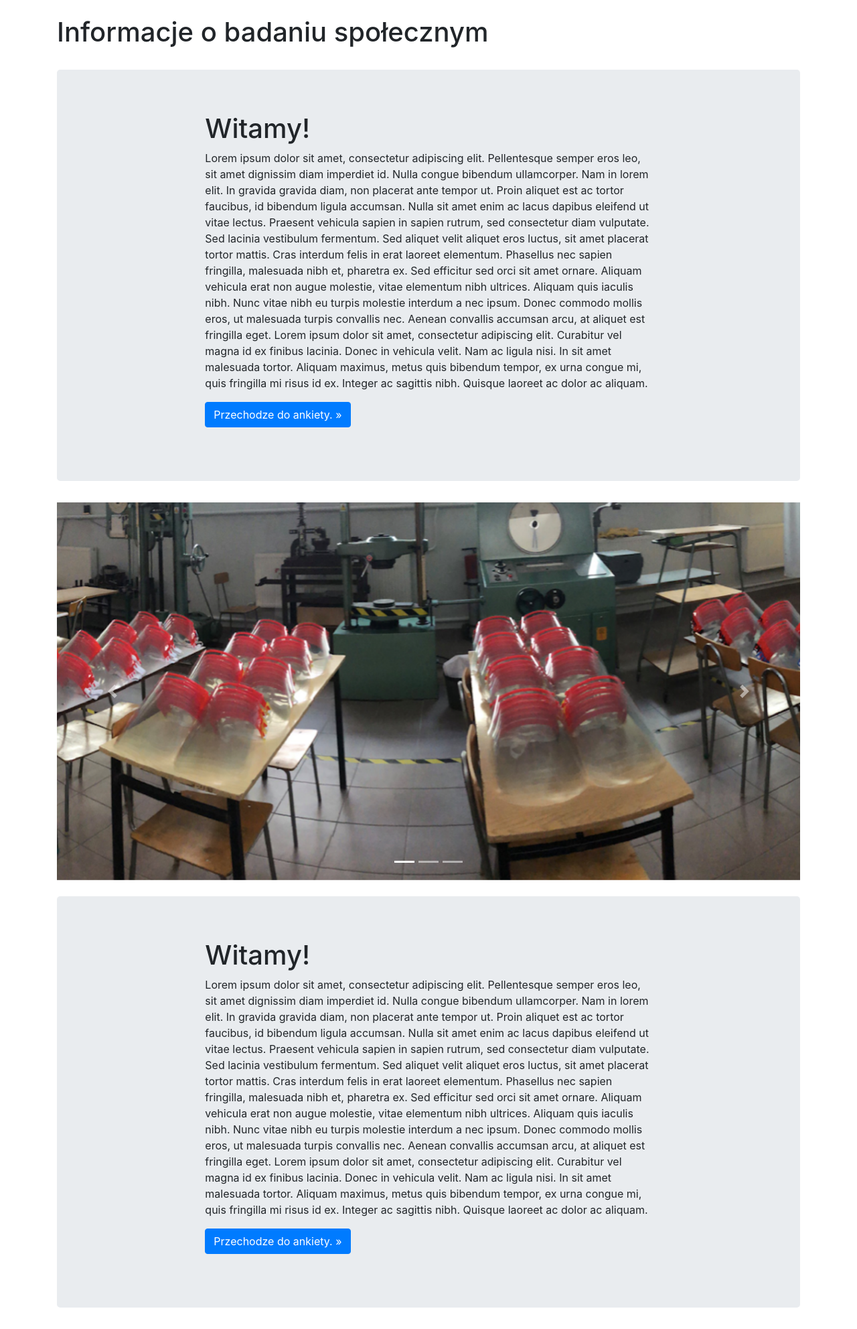
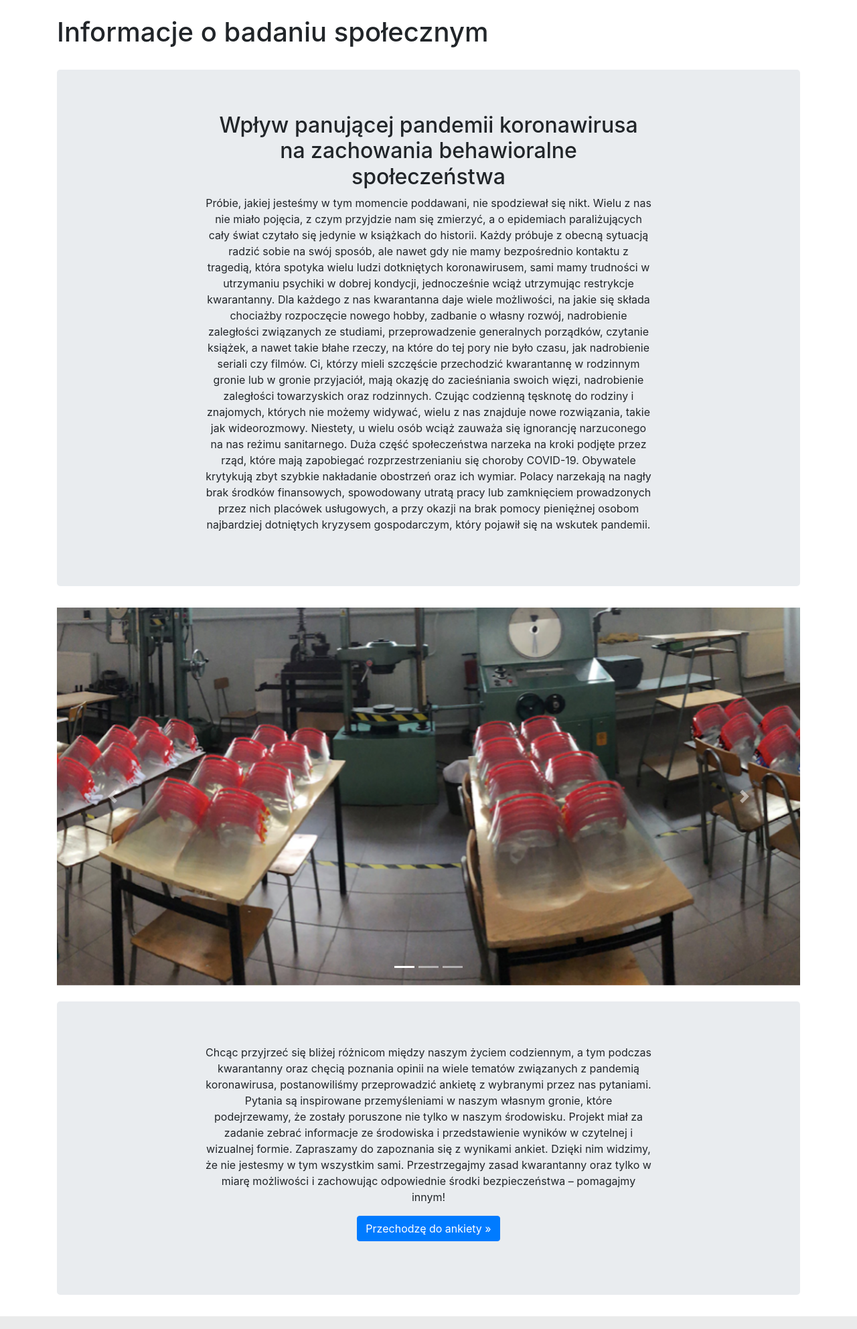
Before and after one commit to elokwentnie/web_aplikacje, a Flask app: page /about in a window 1280 px wide. Shown: the part 56-2040 px from the top of the page at 67% size. Run offline with Flask 2, Linux system fonts and the light colour scheme; some libraries are stand-ins or nearby versions.

Commit message:
[#7] Added text to about web page and style it a little bit.

```diff
--- a/webapp/templates/about.htm
+++ b/webapp/templates/about.htm
@@ -11,12 +11,10 @@
 <main role="main">
     <div class="jumbotron">
       <div class="col-sm-8 mx-auto">
-        <h1>Witamy!</h1>
-        <p>Lorem ipsum dolor sit amet, consectetur adipiscing elit. Pellentesque semper eros leo, sit amet dignissim diam imperdiet id. Nulla congue bibendum ullamcorper. Nam in lorem elit. In gravida gravida diam, non placerat ante tempor ut. Proin aliquet est ac tortor faucibus, id bibendum ligula accumsan. Nulla sit amet enim ac lacus dapibus eleifend ut vitae lectus. Praesent vehicula sapien in sapien rutrum, sed consectetur diam vulputate. Sed lacinia vestibulum fermentum. Sed aliquet velit aliquet eros luctus, sit amet placerat tortor mattis. Cras interdum felis in erat laoreet elementum. Phasellus nec sapien fringilla, malesuada nibh et, pharetra ex.
-            Sed efficitur sed orci sit amet ornare. Aliquam vehicula erat non augue molestie, vitae elementum nibh ultrices. Aliquam quis iaculis nibh. Nunc vitae nibh eu turpis molestie interdum a nec ipsum. Donec commodo mollis eros, ut malesuada turpis convallis nec. Aenean convallis accumsan arcu, at aliquet est fringilla eget. Lorem ipsum dolor sit amet, consectetur adipiscing elit. Curabitur vel magna id ex finibus lacinia. Donec in vehicula velit. Nam ac ligula nisi. In sit amet malesuada tortor. Aliquam maximus, metus quis bibendum tempor, ex urna congue mi, quis fringilla mi risus id ex. Integer ac sagittis nibh. Quisque laoreet ac dolor ac aliquam.</p>
-        <p>
-          <a class="btn btn-primary" href="/form" role="button">Przechodze do ankiety. &raquo;</a>
-        </p>
+        <h2 style="text-align: center">Wpływ panującej pandemii koronawirusa na zachowania behawioralne społeczeństwa</h2>
+        <p style="text-align: center">Próbie, jakiej jesteśmy w tym momencie poddawani, nie spodziewał się nikt. Wielu z nas nie miało pojęcia, z czym przyjdzie nam się zmierzyć, a o epidemiach paraliżujących cały świat czytało się jedynie w książkach do historii. Każdy próbuje z obecną sytuacją radzić sobie na swój sposób, ale nawet gdy nie mamy bezpośrednio kontaktu z tragedią, która spotyka wielu ludzi dotkniętych koronawirusem, sami mamy trudności w utrzymaniu psychiki w dobrej kondycji, jednocześnie wciąż utrzymując restrykcje kwarantanny.
+          Dla każdego z nas kwarantanna daje wiele możliwości, na jakie się składa chociażby rozpoczęcie nowego hobby, zadbanie o własny rozwój, nadrobienie zaległości związanych ze studiami, przeprowadzenie generalnych porządków, czytanie książek, a nawet takie błahe rzeczy, na które do tej pory nie było czasu, jak nadrobienie seriali czy filmów. Ci, którzy mieli szczęście przechodzić kwarantannę w rodzinnym gronie lub w gronie przyjaciół, mają okazję do zacieśniania swoich więzi, nadrobienie zaległości towarzyskich oraz rodzinnych.
+          Czując codzienną tęsknotę do rodziny i znajomych, których nie możemy widywać, wielu z nas znajduje nowe rozwiązania, takie jak wideorozmowy. Niestety, u wielu osób wciąż zauważa się ignorancję narzuconego na nas reżimu sanitarnego. Duża część społeczeństwa narzeka na kroki podjęte przez rząd, które mają zapobiegać rozprzestrzenianiu się choroby COVID-19. Obywatele krytykują zbyt szybkie nakładanie obostrzeń oraz ich wymiar. Polacy narzekają na nagły brak środków finansowych, spowodowany utratą pracy lub zamknięciem prowadzonych przez nich placówek usługowych, a przy okazji na brak pomocy pieniężnej osobom najbardziej dotniętych kryzysem gospodarczym, który pojawił się na wskutek pandemii.</p>
       </div>
     </div>
   </main>
@@ -50,11 +48,10 @@
   <main role="main">
   <div class="jumbotron">
     <div class="col-sm-8 mx-auto">
-      <h1>Witamy!</h1>
-      <p>Lorem ipsum dolor sit amet, consectetur adipiscing elit. Pellentesque semper eros leo, sit amet dignissim diam imperdiet id. Nulla congue bibendum ullamcorper. Nam in lorem elit. In gravida gravida diam, non placerat ante tempor ut. Proin aliquet est ac tortor faucibus, id bibendum ligula accumsan. Nulla sit amet enim ac lacus dapibus eleifend ut vitae lectus. Praesent vehicula sapien in sapien rutrum, sed consectetur diam vulputate. Sed lacinia vestibulum fermentum. Sed aliquet velit aliquet eros luctus, sit amet placerat tortor mattis. Cras interdum felis in erat laoreet elementum. Phasellus nec sapien fringilla, malesuada nibh et, pharetra ex.
-          Sed efficitur sed orci sit amet ornare. Aliquam vehicula erat non augue molestie, vitae elementum nibh ultrices. Aliquam quis iaculis nibh. Nunc vitae nibh eu turpis molestie interdum a nec ipsum. Donec commodo mollis eros, ut malesuada turpis convallis nec. Aenean convallis accumsan arcu, at aliquet est fringilla eget. Lorem ipsum dolor sit amet, consectetur adipiscing elit. Curabitur vel magna id ex finibus lacinia. Donec in vehicula velit. Nam ac ligula nisi. In sit amet malesuada tortor. Aliquam maximus, metus quis bibendum tempor, ex urna congue mi, quis fringilla mi risus id ex. Integer ac sagittis nibh. Quisque laoreet ac dolor ac aliquam.</p>
-      <p>
-        <a class="btn btn-primary" href="/form" role="button">Przechodze do ankiety. &raquo;</a>
+      <p style="text-align: center">Chcąc przyjrzeć się bliżej różnicom między naszym życiem codziennym, a tym podczas kwarantanny oraz chęcią poznania opinii na wiele tematów związanych z pandemią koronawirusa, postanowiliśmy przeprowadzić ankietę z wybranymi przez nas pytaniami. Pytania są inspirowane przemyśleniami w naszym własnym gronie, które podejrzewamy, że zostały poruszone nie tylko w naszym środowisku. Projekt miał za zadanie zebrać informacje ze środowiska i przedstawienie wyników w czytelnej i wizualnej formie.
+        Zapraszamy do zapoznania się z wynikami ankiet. Dzięki nim widzimy, że nie jestesmy w tym wszystkim sami. Przestrzegajmy zasad kwarantanny oraz tylko w miarę możliwości i zachowując odpowiednie środki bezpieczeństwa – pomagajmy innym!</p>
+      <p style="text-align: center">
+        <a class="btn btn-primary" href="/form" role="button">Przechodzę do ankiety &raquo;</a>
       </p>
     </div>
   </div>
```
